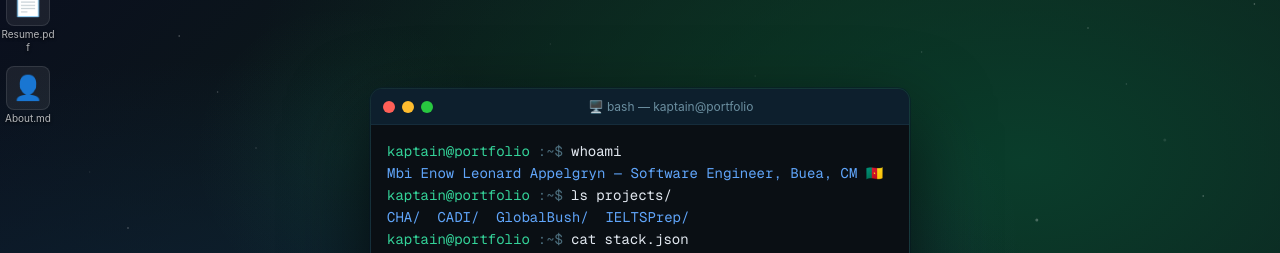
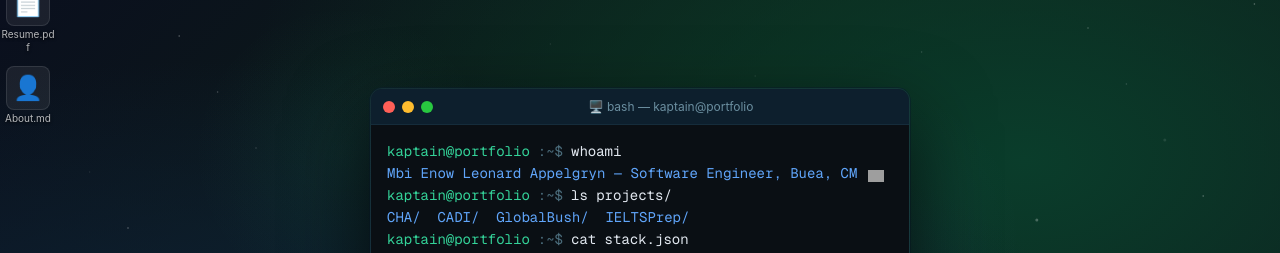
Before and after one commit to KaptainCS3/me, a Next.js app: page / in a window 1280 px wide. Both pictures are taken after a click on the button "🖥️". Shown: the top 253 px of the page. Built offline with nearby package versions, Linux system fonts and the light colour scheme; grey boxes are pictures that could not be loaded.

Commit message:
feat: add fortune API endpoint and enhance terminal command handling with flags

```diff
--- /dev/null
+++ b/app/api/fortune/route.ts
@@ -0,0 +1,11 @@
+import { NextResponse } from "next/server"
+
+export async function GET() {
+  try {
+    const res = await fetch("https://api.adviceslip.com/advice")
+    const data = await res.json()
+    return NextResponse.json({ advice: data.slip.advice })
+  } catch {
+    return NextResponse.json({ advice: "The oracle is silent. Try again." }, { status: 502 })
+  }
+}
--- a/components/os/MenuBar.tsx
+++ b/components/os/MenuBar.tsx
@@ -201,7 +201,10 @@ export function MenuBar({
       </div>
 
       <div className="flex gap-3 items-center">
-        <span className="hidden sm:inline text-[11px] text-white/50">🇨🇲 Yaoundé</span>
+        <span className="hidden sm:inline text-[11px] text-white/50">
+          <img src="https://flagcdn.com/w20/cm.png" alt="CM" className="inline-block w-4 h-3 align-text-bottom mr-1" />
+          Yaoundé
+        </span>
         <span className="hidden sm:inline text-[11px] text-white/70">{dateStr}</span>
         <span className="text-xs font-medium text-white/90">{timeStr}</span>
       </div>
--- a/components/os/TerminalContent.tsx
+++ b/components/os/TerminalContent.tsx
@@ -40,7 +40,7 @@ export function TerminalContent({ onClose }: { onClose?: () => void }) {
     return all.filter((c) => c.startsWith(partial)).slice(0, 20)
   }
 
-  const handleCmd = (e: React.KeyboardEvent<HTMLInputElement>) => {
+  const handleCmd = async (e: React.KeyboardEvent<HTMLInputElement>) => {
     if (e.key === "Tab") {
       e.preventDefault()
       const partial = input.trim()
@@ -108,11 +108,11 @@ export function TerminalContent({ onClose }: { onClose?: () => void }) {
     }
 
     if (args.includes("--help")) {
-      addLines(command.handler(["--help"]))
+      addLines(await command.handler(["--help"]))
       return
     }
 
-    addLines(command.handler(args))
+    addLines(await command.handler(args))
   }
 
   return (
@@ -129,9 +129,17 @@ export function TerminalContent({ onClose }: { onClose?: () => void }) {
             <div
               key={i}
               className="whitespace-pre-wrap break-all"
-              style={line.out === "" ? { height: "0.25rem" } : line.color ? { color: line.color } : { color: "#60a5fa" }}
+              style={line.out === "" && !line.flag ? { height: "0.25rem" } : line.color ? { color: line.color } : { color: "#60a5fa" }}
             >
-              {line.out || "\u00A0"}
+              {line.out || ""}
+              {line.flag && (
+                <img
+                  src={`https://flagcdn.com/w20/${line.flag}.png`}
+                  alt={line.flag.toUpperCase()}
+                  className="inline-block w-4 h-3 align-text-bottom ml-0.5"
+                />
+              )}
+              {!line.out && !line.flag && "\u00A0"}
             </div>
           ) : null,
         )}
--- a/data/commands.ts
+++ b/data/commands.ts
@@ -3,7 +3,7 @@ import { PROJECTS } from "./projects"
 import { SKILLS } from "./skills"
 import { RESUME } from "./about"
 
-type CmdHandler = (args: string[]) => TerminalLine[]
+type CmdHandler = (args: string[]) => TerminalLine[] | Promise<TerminalLine[]>
 
 interface Command {
   name: string
@@ -13,15 +13,33 @@ interface Command {
   aliases?: string[]
 }
 
-function lines(...items: (string | { text: string; color?: string })[]): TerminalLine[] {
+function lines(...items: (string | { text: string; color?: string } | TerminalLine)[]): TerminalLine[] {
   return items.map((item) => {
     if (typeof item === "string") return { out: item }
-    return { out: item.text, color: item.color }
+    if ("text" in item) return { out: item.text, color: item.color }
+    return item
   })
 }
 
 function col(text: string, color: string): { text: string; color: string } {
   return { text, color }
+}
+
+function wrapText(text: string, maxWidth: number): string[] {
+  const words = text.split(" ")
+  const lines: string[] = []
+  let current = ""
+  for (const word of words) {
+    const next = current ? `${current} ${word}` : word
+    if (next.length > maxWidth && current) {
+      lines.push(current)
+      current = word
+    } else {
+      current = next
+    }
+  }
+  if (current) lines.push(current)
+  return lines
 }
 
 function showHelp(name: string, commands: Map<string, Command>): TerminalLine[] {
@@ -37,16 +55,7 @@ function showHelp(name: string, commands: Map<string, Command>): TerminalLine[]
   return result
 }
 
-const FORTUNES = [
-  "There are only two hard things in Computer Science: cache invalidation and naming things.",
-  "Before software can be reusable it first has to be usable.",
-  "The best way to get a project done faster is to start sooner.",
-  "Simplicity is prerequisite for reliability.",
-  "Any fool can write code that a computer can understand. Good programmers write code that humans can understand.",
-  "Fix the cause, not the symptom.",
-  "Optimism is an occupational hazard of programming: feedback is the treatment.",
-  "When debugging, novices insert corrective code; experts remove defective code.",
-]
+
 
 const COW = `\
    ╱  ────  ╲
@@ -165,7 +174,8 @@ export function buildCommands(): Map<string, Command> {
       return lines(
         RESUME.name,
         col(RESUME.title, "#34d399"),
-        col("Buea, Cameroon 🇨🇲", "#60a5fa"),
+        col("Buea, Cameroon ", "#60a5fa"),
+        { out: "", flag: "cm" },
         "",
         `Languages:  ${RESUME.languages.join(", ")}`,
         `Tools:      ${RESUME.tools.join(", ")}`,
@@ -265,16 +275,26 @@ export function buildCommands(): Map<string, Command> {
 
   reg({
     name: "fortune",
-    desc: "Display a random programming wisdom",
+    desc: "Display a random advice",
     usage: "fortune",
-    handler() {
-      const q = FORTUNES[Math.floor(Math.random() * FORTUNES.length)]
-      const w = [
-        col("  ╭──────────────────────────────────────╮", "#60a5fa"),
-        col(`  │ ${q.padEnd(40).slice(0, 40)} │`, "#60a5fa"),
-        col("  ╰──────────────────────────────────────╯", "#60a5fa"),
-      ]
-      return w.map((l) => ({ out: l.text, color: l.color }))
+    async handler() {
+      try {
+        const res = await fetch("/api/fortune")
+        const data = await res.json()
+        const q = data.advice
+        const maxW = 40
+        const wrapped = wrapText(q, maxW)
+        const boxW = maxW + 2
+        const border = "─".repeat(boxW)
+        const result = [
+          col(`  ╭${border}╮`, "#60a5fa"),
+          ...wrapped.map((l) => col(`  │ ${l.padEnd(maxW)} │`, "#60a5fa")),
+          col(`  ╰${border}╯`, "#60a5fa"),
+        ]
+        return result.map((l) => ({ out: l.text, color: l.color }))
+      } catch {
+        return lines(col("Failed to fetch advice. The oracle is offline.", "#ef4444"))
+      }
     },
   })
 
--- a/data/terminalLines.ts
+++ b/data/terminalLines.ts
@@ -2,7 +2,7 @@ import type { TerminalLine } from "@/types/portfolio"
 
 export const TERMINAL_LINES: TerminalLine[] = [
   { ps: true, cmd: "whoami" },
-  { out: "Mbi Enow Leonard Appelgryn — Software Engineer, Buea, CM 🇨🇲" },
+  { out: "Mbi Enow Leonard Appelgryn — Software Engineer, Buea, CM ", flag: "cm" },
   { ps: true, cmd: "ls projects/" },
   { out: "CHA/  CADI/  GlobalBush/  IELTSPrep/" },
   { ps: true, cmd: "cat stack.json" },
--- /dev/null
+++ b/opencode.json
@@ -0,0 +1,11 @@
+{
+  "$schema": "https://opencode.ai/config.json",
+  "plugin": ["opencode-browser"],
+  "mcp": {
+    "browsermcp": {
+      "type": "local",
+      "command": ["npx", "-y", "@browsermcp/mcp@0.1.3"],
+      "enabled": true
+    }
+  }
+}
--- a/types/portfolio.ts
+++ b/types/portfolio.ts
@@ -29,6 +29,7 @@ export interface TerminalLine {
   cmd?: string
   out?: string
   color?: string
+  flag?: string
 }
 
 export interface WindowConfig {
```
